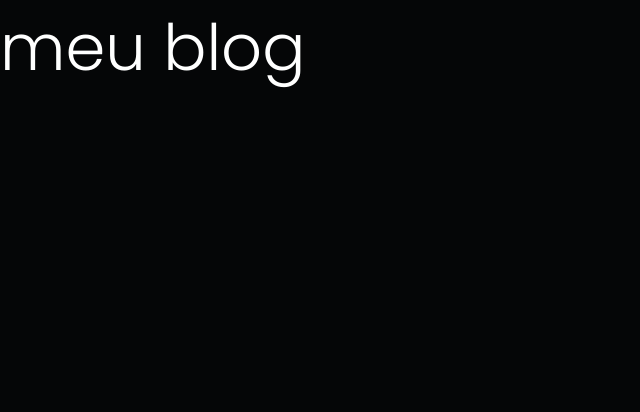
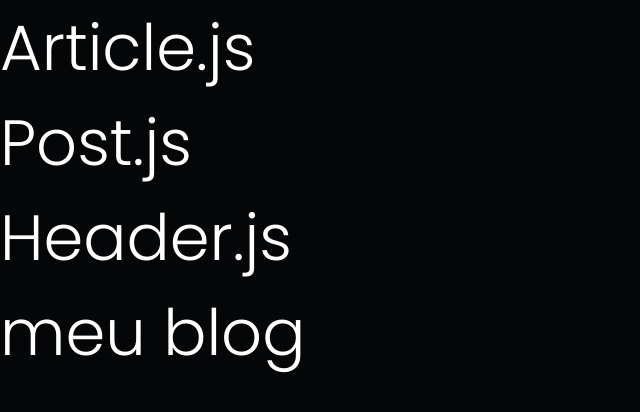
Before and after one commit to piercearchives/blog, a React (Create React App) app: page / in a window 1280 px wide. Shown: the top 412 px of the page, without its empty margins (0-640 px from the left). Built offline with nearby package versions, Linux system fonts and the light colour scheme.

Commit message:
Create of structure of components.

```diff
--- a/src/App.js
+++ b/src/App.js
@@ -1,8 +1,15 @@
-
+import Header from './components/Header';
+import Article from './components/Article';
 
 function App() {
   return (
+ <>
+
+      <Article></Article>
+     <Header></Header>
     <h1>meu blog</h1>
+ </>
+
   );
 }
 
--- a/src/components/Article/index.js
+++ b/src/components/Article/index.js
@@ -0,0 +1,12 @@
+import Post from '../Post'
+
+function Article(){
+  return(
+ <>
+ <h1>Article.js</h1>
+ <Post />
+ </>
+  );
+}
+
+export default Article;
--- a/src/components/Header/index.js
+++ b/src/components/Header/index.js
@@ -0,0 +1,7 @@
+function Header(){
+  return (
+    <h1>Header.js</h1>
+  );
+}
+
+export default Header;
--- a/src/components/Post/index.js
+++ b/src/components/Post/index.js
@@ -0,0 +1,7 @@
+const Post = () => {
+  return (
+ <h1>Post.js</h1>
+  );
+}
+
+export default Post;
```
